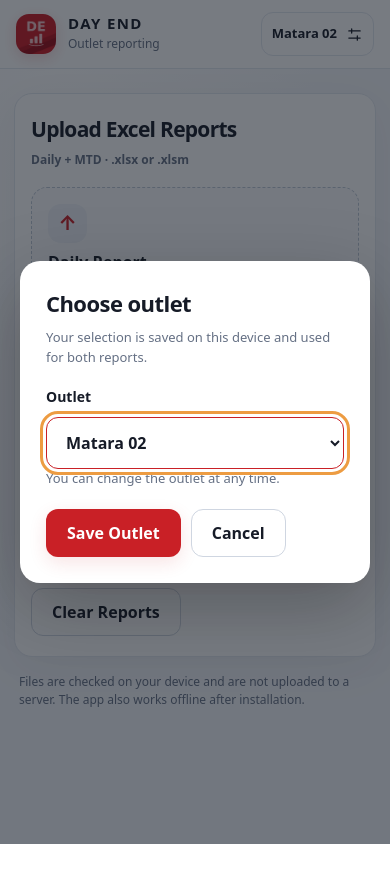
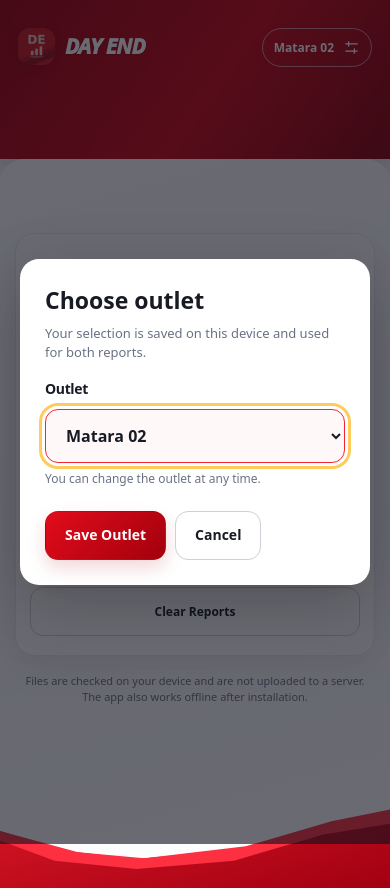
Before and after one commit to udaya-saman/DayEnd, a plain HTML site: page index.html in a window 390 px wide. Both pictures are taken after a click on the button "Matara 02". Before the commit the page ends 844 px from the top, so only its background shows below. Drawn offline with Linux system fonts and the light colour scheme.

Commit message:
feat(ui): match supplied red DayEnd reference design on mobile and desktop

```diff
--- a/index.html
+++ b/index.html
@@ -9,121 +9,132 @@
 <meta name="mobile-web-app-capable" content="yes">
 <meta name="apple-mobile-web-app-title" content="DAY END">
 <title>DAY END | Outlet reports</title>
-<link rel="manifest" href="./manifest.json?v=4.1.1">
-<link rel="icon" type="image/png" sizes="192x192" href="./icons/icon-192.png?v=4.1.1">
-<link rel="apple-touch-icon" sizes="180x180" href="./icons/apple-touch-icon.png?v=4.1.1">
+<link rel="manifest" href="./manifest.json?v=4.2.0">
+<link rel="icon" type="image/png" sizes="192x192" href="./icons/icon-192.png?v=4.2.0">
+<link rel="apple-touch-icon" sizes="180x180" href="./icons/apple-touch-icon.png?v=4.2.0">
 <style>
-:root{
- --red:#c92026;--red-hover:#ac171f;--red-soft:#fff2f2;--ink:#161b27;
- --muted:#657084;--soft:#f7f8fb;--bg:#f4f6fa;--white:#fff;
- --line:#e2e7ef;--focus:#ed9c42;--success:#0e7a4f;
- --shadow:0 12px 44px rgba(30,38,52,.055);--radius:20px;
-}
+:root{--red:#ce0715;--red-dark:#98000d;--red-soft:#fff0f1;--ink:#181b24;--muted:#697284;--line:#e5e8ed;--white:#fff;--focus:#ffcb5c;--success:#157b43;--shadow:0 14px 34px rgba(38,30,40,.08);--radius:22px}
 *{box-sizing:border-box}
-html{-webkit-text-size-adjust:100%;scroll-behavior:smooth}
-body{margin:0;background:radial-gradient(ellipse at 15% 0%,#fff 0%,var(--bg) 55%);font:400 16px/1.5 system-ui,-apple-system,"Segoe UI",Roboto,sans-serif;color:var(--ink);min-height:100svh;padding-bottom:env(safe-area-inset-bottom)}
+html{-webkit-text-size-adjust:100%}
+body{margin:0;min-height:100svh;background:linear-gradient(130deg,#f8f9fb,#f0f2f7);font:400 16px/1.45 system-ui,-apple-system,"Segoe UI",Roboto,sans-serif;color:var(--ink);padding-bottom:env(safe-area-inset-bottom)}
 [hidden]{display:none!important}
 button,input,select{font:inherit}
 button{cursor:pointer}
-button:disabled{opacity:.5;cursor:not-allowed}
+button:disabled{opacity:.58;cursor:not-allowed}
 :focus-visible{outline:3px solid var(--focus);outline-offset:3px}
 .shell{width:min(100%,800px);margin:0 auto}
-.top{background:rgba(255,255,255,.96);border-bottom:1px solid var(--line)}
-.top-inner{min-height:82px;display:flex;align-items:center;justify-content:space-between;gap:12px;padding:14px 24px}
-.brand{display:flex;align-items:center;gap:12px}
-.brand-mark{width:44px;height:44px;border-radius:13px;display:block;object-fit:cover;box-shadow:0 4px 14px rgba(201,32,38,.18)}
-.brand-title{font-size:17px;line-height:1.15;letter-spacing:.09em;font-weight:900}
-.brand-subtitle{font-size:12px;color:var(--muted);margin-top:3px}
-.outlet-button{display:inline-flex;align-items:center;justify-content:center;gap:9px;max-width:58%;min-height:44px;padding:10px 14px;border:1px solid var(--line);border-radius:12px;background:#fff;color:var(--ink);font-size:13px;font-weight:750;transition:border-color .15s,background .15s}
-.outlet-button:hover{border-color:#d0a1a5;background:#fff9f9}
-.outlet-button span:first-child{overflow:hidden;white-space:nowrap;text-overflow:ellipsis}
-.outlet-button svg{flex:none;width:17px;height:17px}
-main{padding:40px 20px 44px}
-.panel{background:var(--white);border:1px solid var(--line);border-radius:var(--radius);padding:28px;box-shadow:var(--shadow)}
-.panel-heading{display:flex;align-items:center;justify-content:space-between;gap:14px;margin-bottom:23px}
+.top{background:linear-gradient(125deg,#9d000d 0%,#cc0717 55%,#87000b 100%);border-bottom:none;color:white;box-shadow:0 5px 24px rgba(120,0,10,.16)}
+.top-inner{min-height:158px;display:flex;align-items:flex-start;justify-content:space-between;gap:14px;padding:30px 24px 55px}
+.brand{display:flex;align-items:center;gap:10px}
+.brand-mark{width:48px;height:48px;border-radius:12px;display:block;object-fit:cover;box-shadow:0 3px 14px rgba(0,0,0,.13)}
+.brand-title{font-size:clamp(19px,4vw,25px);line-height:1;font-style:italic;font-weight:950;letter-spacing:-.035em;color:#fff;text-shadow:0 1px 2px rgba(0,0,0,.16)}
+.brand-subtitle{display:none}
+.outlet-button{display:inline-flex;align-items:center;gap:9px;max-width:50%;min-height:44px;padding:10px 14px;background:transparent;border:1px solid rgba(255,255,255,.5);border-radius:999px;color:white;font-size:13px;font-weight:800;box-shadow:0 2px 12px rgba(0,0,0,.06)}
+.outlet-button:hover:not(:disabled){background:rgba(255,255,255,.1)}
+.outlet-button span:first-child{overflow:hidden;text-overflow:ellipsis;white-space:nowrap}
+.outlet-button svg{flex:none;width:17px;height:17px;stroke:#fff}
+main{position:relative;margin:-39px auto 0;background:linear-gradient(165deg,#fdfdfe,#f7f8fb 55%,#fff);border-radius:27px 27px 0 0;min-height:calc(100svh - 119px);padding:52px 26px 136px;overflow:hidden}
+main::after{content:"";position:absolute;pointer-events:none;bottom:0;left:0;right:0;height:112px;background:linear-gradient(165deg,#e11a2a,#a10011);clip-path:polygon(0 49%,15% 66%,35% 74%,60% 66%,84% 45%,100% 34%,100% 100%,0 100%)}
+main::before{content:"";position:absolute;pointer-events:none;bottom:0;left:0;right:0;height:119px;background:#fc3041;clip-path:polygon(0 52%,20% 70%,37% 75%,63% 65%,85% 44%,100% 34%,100% 46%,83% 55%,60% 77%,35% 84%,14% 77%,0 60%);z-index:1}
+.panel{position:relative;background:var(--white);border:1px solid #e6e9ef;border-radius:22px;padding:28px;box-shadow:var(--shadow);z-index:2}
+.panel-heading{display:flex;align-items:center;justify-content:space-between;gap:14px;margin-bottom:24px}
 h1,h2,p{margin:0}
-h1{font-size:clamp(21px,3.5vw,26px);letter-spacing:-.035em;font-weight:850}
-.mini{font-size:12px;color:var(--muted);font-weight:600}
-.upload-grid{display:grid;grid-template-columns:repeat(2,minmax(0,1fr));gap:14px}
-.upload-card{position:relative;display:flex;flex-direction:column;align-items:flex-start;min-height:186px;padding:20px;background:#fafbfd;border:1.5px dashed #bdc7d5;border-radius:16px;gap:9px;transition:background .15s,border-color .15s,box-shadow .15s;cursor:pointer}
-.upload-card:hover,.upload-card.drag,.upload-card:focus-within{background:var(--red-soft);border-color:var(--red)}
-.upload-card.ready{background:#f4fcf8;border-color:#8fcdb0}
-.upload-card input{position:absolute;inset:0;width:100%;height:100%;opacity:0;cursor:pointer;z-index:1}
-.upload-icon{width:45px;height:45px;display:grid;place-items:center;background:#eef1f7;color:var(--red);border-radius:13px;font-size:23px;font-weight:700;line-height:1}
-.upload-label{font-weight:800;font-size:16px}
-.upload-hint{font-size:13px;color:var(--muted)}
-.file-name{max-width:100%;margin-top:auto;white-space:nowrap;overflow:hidden;text-overflow:ellipsis;font-size:12px;color:var(--success);font-weight:750}
-.actions{display:flex;align-items:center;flex-wrap:wrap;gap:10px;margin-top:24px}
-.btn{min-height:48px;padding:11px 20px;border-radius:12px;font-weight:750;border:1px solid transparent;transition:background .15s,border-color .15s,transform .15s}
-.btn:active:not(:disabled){transform:translateY(1px)}
-.btn.primary{background:var(--red);color:#fff;box-shadow:0 6px 18px rgba(201,32,38,.12)}
-.btn.primary:hover:not(:disabled){background:var(--red-hover)}
-.btn.secondary{background:#fff;color:var(--ink);border-color:#cfd6e1}
-.btn.secondary:hover:not(:disabled){background:#f5f6f9}
-.btn.full{flex:1;min-width:190px}
-.hint{color:var(--muted);font-size:12px;line-height:1.5}
-.note{font-size:12px;color:var(--muted);margin:16px 5px 0}
-.notice{margin-top:18px;padding:13px 16px;border-radius:12px;border:1px solid;font-size:13px;line-height:1.55}
+h1{font-size:clamp(21px,3.3vw,25px);font-weight:850;letter-spacing:-.025em}
+.mini{font-size:11px;color:var(--muted);font-weight:700}
+.upload-grid{display:grid;grid-template-columns:repeat(2,minmax(0,1fr));gap:16px}
+.upload-card{position:relative;min-height:230px;display:flex;flex-direction:column;align-items:center;justify-content:center;text-align:center;gap:10px;border:2px dashed #bbc1cd;background:#fff;border-radius:15px;padding:17px 12px;transition:background .15s,border-color .15s,transform .15s;cursor:pointer}
+.upload-card:hover,.upload-card.drag,.upload-card:focus-within{border-color:var(--red);background:var(--red-soft)}
+.upload-card.ready{border-color:#97c9a7;background:#f7fff8}
+.upload-card input{position:absolute;inset:0;opacity:0;width:100%;height:100%;cursor:pointer;z-index:1}
+.upload-icon{width:58px;height:58px;display:grid;place-items:center;border-radius:12px;background:#fff5f6;color:var(--red);font-size:39px;font-weight:750;line-height:1}
+.upload-label{font-size:17px;font-weight:850;letter-spacing:-.02em}
+.upload-hint{font-size:12px;color:var(--muted)}
+.file-name{max-width:100%;padding:6px 12px;border-radius:10px;color:var(--success);background:#f0f9ee;white-space:nowrap;overflow:hidden;text-overflow:ellipsis;font-size:12px;font-weight:750}
+.actions{display:flex;align-items:center;gap:10px;flex-wrap:wrap;margin-top:23px}
+.btn{min-height:49px;border-radius:13px;padding:11px 19px;border:1px solid transparent;font-size:14px;font-weight:800;transition:background .15s,transform .15s}
+.btn:active:not(:disabled){transform:scale(.99)}
+.btn.primary{color:#fff;background:linear-gradient(135deg,#e10c1b,#a3000d);box-shadow:0 8px 18px rgba(179,4,18,.16)}
+.btn.primary:hover:not(:disabled){background:linear-gradient(135deg,#bc0714,#85000a)}
+.btn.secondary{color:var(--ink);background:white;border-color:#cbd0d9}
+.btn.secondary:hover:not(:disabled){background:#f8f9fc}
+.btn.full{flex:1;min-width:170px}
+.note{position:relative;z-index:2;color:var(--muted);font-size:11px;text-align:center;margin-top:17px}
+.notice{margin-top:18px;padding:12px 15px;border:1px solid;border-radius:12px;font-size:13px}
 .notice strong{display:block;margin-bottom:4px}
 .notice ul{margin:0;padding-left:19px}
-.notice.error{background:#fff5f5;color:#97251f;border-color:#efc1bf}
-.notice.warning{background:#fffaf0;color:#77520f;border-color:#ead29d}
-.notice.success{background:#f2fbf6;color:#0e6b42;border-color:#c3e4d0}
-.field-label{display:block;font-weight:800;font-size:14px;margin-bottom:10px}
-select{display:block;width:100%;height:52px;padding:0 43px 0 15px;background:#fff;border:1px solid #cbd4e0;border-radius:12px;color:var(--ink);font-size:16px;font-weight:700}
-select:focus-visible{border-color:var(--red)}
-.metric-navigation{display:flex;justify-content:space-between;align-items:center;gap:12px;padding:20px 0 18px}
-.metric-navigation .btn{min-height:46px;min-width:115px;padding:9px 14px;font-size:14px}
-.metric-position{color:var(--muted);font-size:13px;font-weight:750;white-space:nowrap;font-variant-numeric:tabular-nums}
-.table-wrap{border:1px solid var(--line);border-radius:14px;overflow:hidden}
+.notice.error{background:#fff4f4;color:#9c2026;border-color:#efc0c5}
+.notice.warning{background:#fff9ea;color:#755319;border-color:#ead293}
+.notice.success{background:#effbf4;color:#136d45;border-color:#cae7d4}
+.field-label{display:block;margin-bottom:10px;font-size:18px;font-weight:900;letter-spacing:-.025em}
+select{display:block;width:100%;height:54px;padding:0 43px 0 16px;background:#fff8f9;border:1.5px solid var(--red);border-radius:13px;color:var(--ink);font-size:16px;font-weight:700}
+select:focus-visible{border-color:#f52534}
+.metric-navigation{display:flex;justify-content:space-between;align-items:center;gap:10px;padding:22px 0 20px}
+.metric-navigation .btn{min-height:47px;min-width:112px;padding:10px 15px}
+.metric-position{font-size:13px;font-weight:800;color:#333a45;white-space:nowrap;font-variant-numeric:tabular-nums}
+.table-wrap{border:1px solid var(--line);border-radius:15px;overflow:hidden}
 .data-table{width:100%;border-collapse:collapse;font-variant-numeric:tabular-nums}
-.data-table th{background:#f7f9fc;padding:13px 19px;text-transform:uppercase;letter-spacing:.075em;font-size:11px;color:var(--muted);text-align:left}
+.data-table th{background:#f3f5f8;text-align:left;font-size:12px;font-weight:850;padding:13px 17px}
 .data-table th:last-child,.data-table td:last-child{text-align:right}
-.data-table td{font-size:15px;padding:16px 19px;border-top:1px solid var(--line)}
-.data-table tr:first-child td{border-top:none}
-.data-table td:last-child{font-weight:800}
-.data-table tr.total{background:var(--red-soft)}
-.data-table tr.total td{font-weight:850;color:#a61921;border-top:2px solid #efc7c9}
-.result-actions{display:flex;gap:10px;margin-top:19px}
+.data-table td{padding:13px 17px;font-size:16px;border-top:1px solid #e7e9ee}
+.data-table tbody tr:first-child td{border-top:0}
+.data-table td:last-child{font-weight:750}
+.data-table tr.total{background:#ffe6e9}
+.data-table tr.total td{color:#a00012;font-weight:900;border-top:2px solid #f6ced2}
+.result-actions{display:flex;gap:12px;margin-top:25px}
 .result-actions .btn{flex:1}
-.credit{text-align:center;margin:22px 0 0;font-size:12px;color:var(--muted);letter-spacing:.01em}
-.dialog-wrap{position:fixed;inset:0;background:rgba(17,23,34,.57);z-index:30;padding:20px;display:grid;place-items:center}
-.dialog{width:min(100%,440px);padding:26px;background:#fff;border-radius:20px;box-shadow:0 24px 75px rgba(0,0,0,.25)}
-.dialog h2{font-size:22px;letter-spacing:-.025em;margin-bottom:8px}
-.dialog p{font-size:13px;color:var(--muted);margin-bottom:19px}
-.dialog .actions{margin-top:20px}
+.result-actions #newReports{border-color:#f0b0b7;background:#fff0f2;color:#a50010}
+.credit{position:relative;z-index:2;text-align:center;margin:25px 0 0;color:#323943;font-size:11px;font-weight:600}
+.dialog-wrap{position:fixed;inset:0;background:rgba(15,17,28,.62);display:grid;place-items:center;z-index:50;padding:20px}
+.dialog{width:min(100%,430px);background:white;border-radius:19px;padding:25px;box-shadow:0 20px 65px rgba(0,0,0,.22)}
+.dialog h2{font-size:23px;margin:0 0 7px}
+.dialog p{font-size:13px;color:var(--muted);margin:0 0 17px}
+.dialog .field-label{font-size:14px}
+.dialog .hint{font-size:12px;color:var(--muted);margin-top:7px}
 @media(max-width:620px){
-.top-inner{min-height:68px;padding:12px 16px}
-.brand-mark{width:40px;height:40px}.brand-title{font-size:15px}
-.outlet-button{padding:9px 10px}
-main{padding:24px 14px 32px}
-.panel{padding:20px 16px;border-radius:18px}
-.panel-heading{display:block;margin-bottom:18px}
-.panel-heading .mini{display:block;margin-top:5px}
-.upload-grid{grid-template-columns:1fr;gap:12px}
-.upload-card{min-height:142px;padding:16px;gap:7px}
-.upload-icon{width:39px;height:39px;font-size:20px}
-.actions{margin-top:20px}
-.metric-navigation{gap:6px}
-.metric-navigation .btn{min-width:0;padding:10px 11px}
-.data-table th,.data-table td{padding-left:13px;padding-right:13px}
-.result-actions .btn{padding:10px}
-.credit{padding:0 8px}
+.top-inner{min-height:159px;padding:28px 18px 60px}
+.brand-mark{width:37px;height:37px}
+.brand-title{font-size:21px}
+.outlet-button{min-height:39px;padding:8px 11px;font-size:12px}
+main{margin-top:-44px;border-radius:24px 24px 0 0;padding:74px 15px 132px;min-height:calc(100svh - 115px)}
+.panel{padding:19px 14px;border-radius:20px}
+.panel-heading{display:block;margin-bottom:17px}
+.panel-heading .mini{display:none}
+.upload-grid{gap:9px}
+.upload-card{min-height:199px;padding:12px 5px;gap:8px}
+.upload-icon{width:50px;height:50px;font-size:34px}
+.upload-label{font-size:14px}
+.upload-hint{font-size:11px}
+.file-name{font-size:10px;max-width:100%;padding:6px 8px}
+.actions{gap:9px}
+.actions .btn.full{width:100%;flex:1 1 100%;order:0}
+#clearFiles{order:1;width:100%}
+.metric-navigation{gap:5px;padding:19px 0 17px}
+.metric-navigation .btn{min-width:0;padding:10px 10px;font-size:13px}
+.metric-position{font-size:12px}
+.data-table td,.data-table th{padding:12px 11px}
+.data-table td{font-size:15px}
+.result-actions .btn{padding:10px 8px;font-size:12px}
+.credit{line-height:1.5;padding:0 10px}
 }
 @media(prefers-reduced-motion:reduce){*{scroll-behavior:auto!important;transition:none!important}}
+<style>
+/* Detailed reference finishing touches */
+.title-file-icon{display:inline-grid;place-items:center;vertical-align:-2px;width:26px;height:31px;color:var(--red);border:2px solid var(--red);border-radius:4px;font-size:20px;font-weight:800;line-height:1;margin-right:10px}
+#showReport{font-size:17px;min-height:56px}
+#clearFiles{font-size:12px}
 </style>
 <script defer src="./vendor/jszip.min.js"></script>
-<script defer src="./dayend-core.js?v=4.1.0"></script>
-<script defer src="./dayend-app.js?v=4.1.0"></script>
+<script defer src="./dayend-core.js?v=4.2.0"></script>
+<script defer src="./dayend-app.js?v=4.2.0"></script>
 </head>
 <body>
-<header class="top"><div class="shell top-inner"><div class="brand"><img class="brand-mark" src="./icons/icon-192.png?v=4.1.1" width="44" height="44" alt=""><div><div class="brand-title">DAY END</div><div class="brand-subtitle">Outlet reporting</div></div></div><button class="outlet-button" type="button" id="openSettings" aria-label="Change outlet" aria-haspopup="dialog"><span id="outletName">Matara 02</span><svg aria-hidden="true" fill="none" stroke="currentColor" stroke-width="1.8" viewBox="0 0 24 24"><path d="M4 7h16M4 17h16M8 4v6M16 14v6" stroke-linecap="round"/></svg></button></div></header>
+<header class="top"><div class="shell top-inner"><div class="brand"><img class="brand-mark" src="./icons/icon-192.png?v=4.2.0" width="44" height="44" alt=""><div><div class="brand-title">DAY END</div><div class="brand-subtitle">Outlet reporting</div></div></div><button class="outlet-button" type="button" id="openSettings" aria-label="Change outlet" aria-haspopup="dialog"><span id="outletName">Matara 02</span><svg aria-hidden="true" fill="none" stroke="currentColor" stroke-width="1.8" viewBox="0 0 24 24"><path d="M4 7h16M4 17h16M8 4v6M16 14v6" stroke-linecap="round"/></svg></button></div></header>
 <main class="shell">
 <section id="uploadScreen" aria-labelledby="uploadTitle">
 <div class="panel">
-<div class="panel-heading"><h1 id="uploadTitle">Upload Excel Reports</h1><span class="mini">Daily + MTD · .xlsx or .xlsm</span></div>
+<div class="panel-heading"><h1 id="uploadTitle"><span class="title-file-icon" aria-hidden="true">▤</span> Upload Excel Reports</h1><span class="mini">Daily + MTD · .xlsx or .xlsm</span></div>
 <div class="upload-grid">
-<label class="upload-card" id="dailyCard"><span class="upload-icon" aria-hidden="true">↑</span><span class="upload-label">Daily Report</span><span class="upload-hint">Choose the report for one date</span><span class="file-name" id="dailyFile">No file selected</span><input type="file" id="dailyInput" accept=".xlsx,.xlsm" aria-label="Choose Daily Excel report"></label>
+<label class="upload-card" id="dailyCard"><span class="upload-icon" aria-hidden="true">☁</span><span class="upload-label">Daily Report</span><span class="upload-hint">Choose the report for one date</span><span class="file-name" id="dailyFile">No file selected</span><input type="file" id="dailyInput" accept=".xlsx,.xlsm" aria-label="Choose Daily Excel report"></label>
 <label class="upload-card" id="mtdCard"><span class="upload-icon" aria-hidden="true">↑</span><span class="upload-label">MTD Report</span><span class="upload-hint">Choose the month-to-date report</span><span class="file-name" id="mtdFile">No file selected</span><input type="file" id="mtdInput" accept=".xlsx,.xlsm" aria-label="Choose Month-to-Date Excel report"></label>
 </div>
 <div id="uploadMessages" role="alert" aria-live="polite"></div>
@@ -141,7 +152,7 @@ main{padding:24px 14px 32px}
 <button class="btn primary" id="nextMetric" type="button">Next →</button>
 </nav>
 <div class="table-wrap">
-<table class="data-table"><thead><tr><th scope="col">Channel</th><th scope="col">Value</th></tr></thead><tbody id="resultRows"></tbody></table>
+<table class="data-table"><thead><tr><th scope="col">Channel</th><th scope="col">Value (Rs.)</th></tr></thead><tbody id="resultRows"></tbody></table>
 </div>
 <div id="resultWarnings" aria-live="polite"></div>
 <div class="result-actions"><button class="btn secondary" id="backToUpload" type="button">Edit Reports</button><button class="btn secondary" id="newReports" type="button">New Reports</button></div>
```
